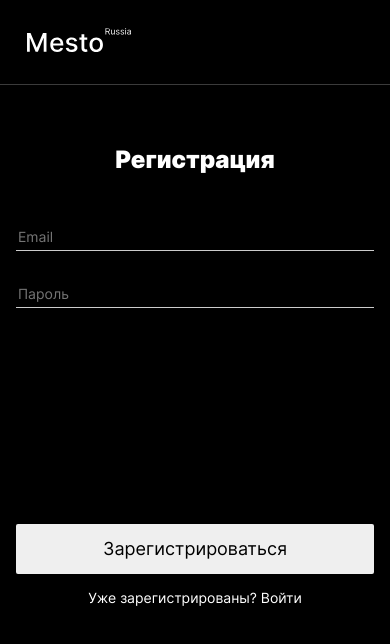
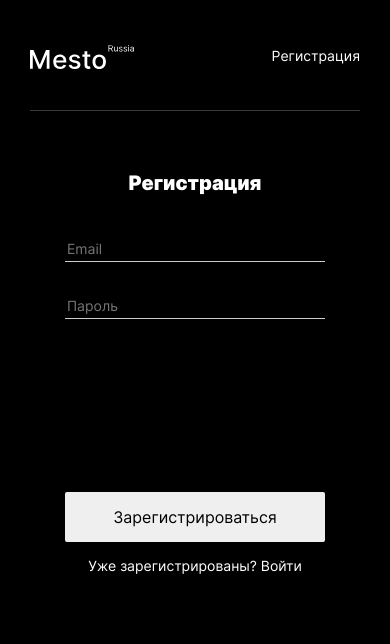
Before and after one commit to nadyaiva/react-mesto-auth, a React (Create React App) app: page /sign-up in a window 390 px wide. Shown: the top 644 px of the page. Built offline with nearby package versions, Linux system fonts and the light colour scheme; no server answers.

Commit message:
feat: add mobile for Header and Infotip

```diff
--- a/src/blocks/auth-content/auth-content.css
+++ b/src/blocks/auth-content/auth-content.css
@@ -69,8 +69,30 @@
   text-decoration: none;
   color: #fff;
   font-weight: 400;
-font-size: 14px;
-line-height: 17px;
-text-align: center;
-padding-top: 15px;
+  font-size: 14px;
+  line-height: 17px;
+  text-align: center;
+  padding-top: 15px;
 }
+
+@media screen and (max-width: 900px) {
+  .auth-content__heading {
+    font-size: 20px;
+    line-height: 24px;
+    padding-bottom: 40px;
+  }
+  .auth-content__container {
+    width: 260px;
+  }
+  .auth-content__input {
+    height: 27px;
+
+    font-size: 14px;
+    line-height: 17px;
+  }
+  .auth-content__save-button {
+    margin-top: 173px;
+    font-size: 16px;
+    line-height: 19px;
+  }
+}
--- a/src/blocks/header/__logo/header__logo.css
+++ b/src/blocks/header/__logo/header__logo.css
@@ -10,8 +10,5 @@
   .header__logo {
     max-width: 103.74px;
     max-height: 24.4px;
-    margin-left: 27px;
-    margin-top: 28px;
-    margin-bottom: 31.6px;
   }
 }
--- a/src/blocks/header/header.css
+++ b/src/blocks/header/header.css
@@ -1,13 +1,25 @@
 .header {
   display: flex;
-  align-items: flex-start;
+  justify-content: space-between;
   border-bottom: 1px solid rgba(84, 84, 84, 0.7);
   max-width: 880px;
   margin: 0 auto;
+  align-items: center;
+  max-width: 880px;
+}
+.header__link {
+  text-decoration: none;
+  color: #fff;
+  font-size: 18px;
+line-height: 22px;
 }
 
 @media screen and (max-width: 900px) {
   .header {
-    max-width: 100%;
+    max-width: calc(100vw - 60px);
+  }
+  .header__link {
+font-size: 14px;
+line-height: 17px;
   }
 }
--- a/src/blocks/infotip-reg/infotip-reg.css
+++ b/src/blocks/infotip-reg/infotip-reg.css
@@ -3,13 +3,12 @@
   flex-direction: column;
   width: 430px;
   height: 330px;
-background: #FFFFFF;
+  background: #ffffff;
   box-shadow: 0px 0px 25px rgba(0, 0, 0, 0.15);
   border-radius: 10px;
   align-items: center;
   position: relative;
 }
-
 
 .infotip-reg__text {
   font-weight: 900;
@@ -29,5 +28,21 @@ padding: 60px 0 32px;
 }
 
 .popup__close-button_place_infotip-reg {
-    color: #FFFFFF;
+  color: #ffffff;
 }
+
+@media screen and (max-width: 900px) {
+  .infotip-reg {
+    width: 280px;
+    height: 308px;
+  }
+  .infotip-reg__text {
+    font-weight: 900;
+    font-size: 20px;
+    line-height: 24px;
+    max-width: 244px;
+  }
+  .infotip-reg__icon {
+    padding: 50px 0 40px;
+  }
+}
--- a/src/components/Header.jsx
+++ b/src/components/Header.jsx
@@ -5,6 +5,7 @@ function Header() {
   return (
     <header className="header">
       <img className="header__logo" src={logoMesto} alt="Логотип Mesto" />
+      <a className="header__link" href="#">Регистрация</a>
     </header>
   );
 }
--- a/src/components/InfoTooltip.jsx
+++ b/src/components/InfoTooltip.jsx
@@ -4,7 +4,7 @@ import info_fail from '../images/info_fail.svg';
 
 function InfoTooltip() {
   return (
-    <div className="popup popup_opened popup_place_infotip-reg">
+    <div className="popup popup_place_infotip-reg">
         <div className="infotip-reg">
       <img className="infotip-reg__icon infotip-reg__icon_success" src={info_success} alt="Успешно" />
       <p className="infotip-reg__text">Вы успешно зарегистрировались!</p>
```
Lines whose indentation alone changed are shown as unchanged.
